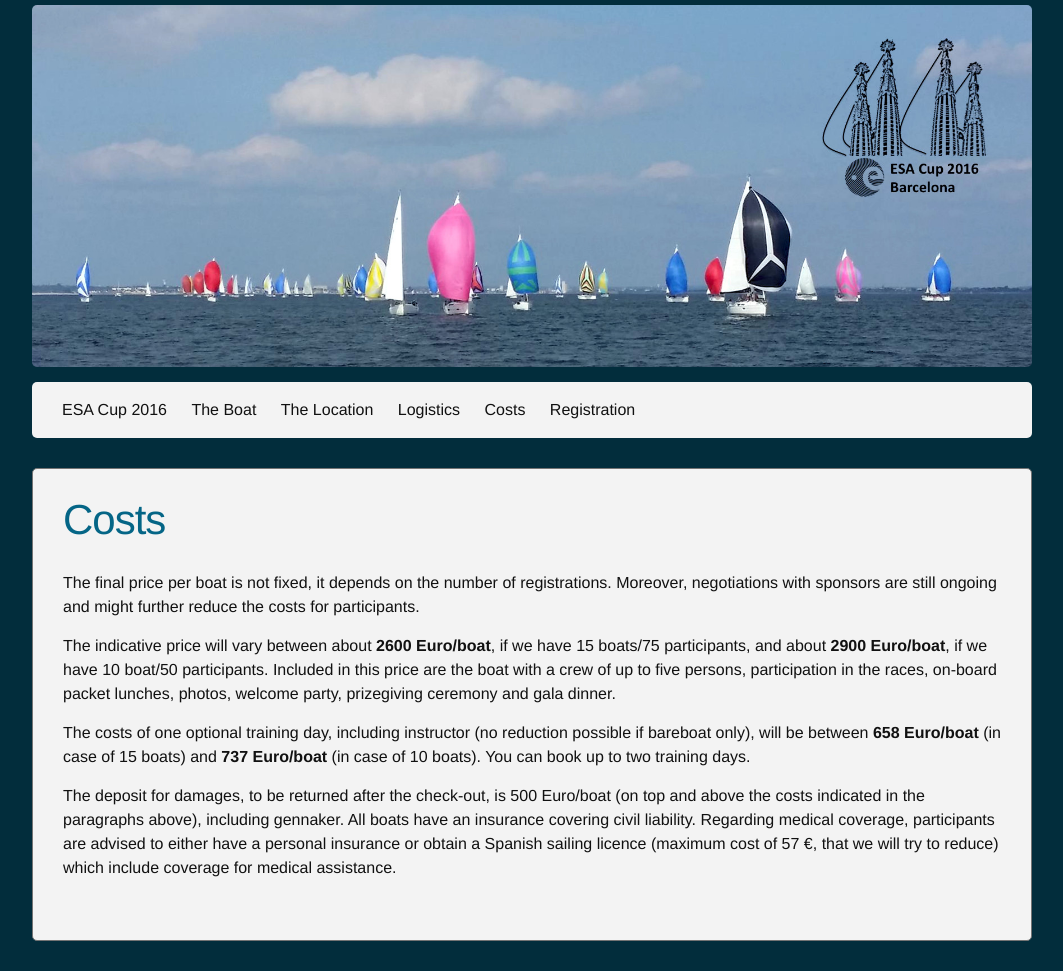
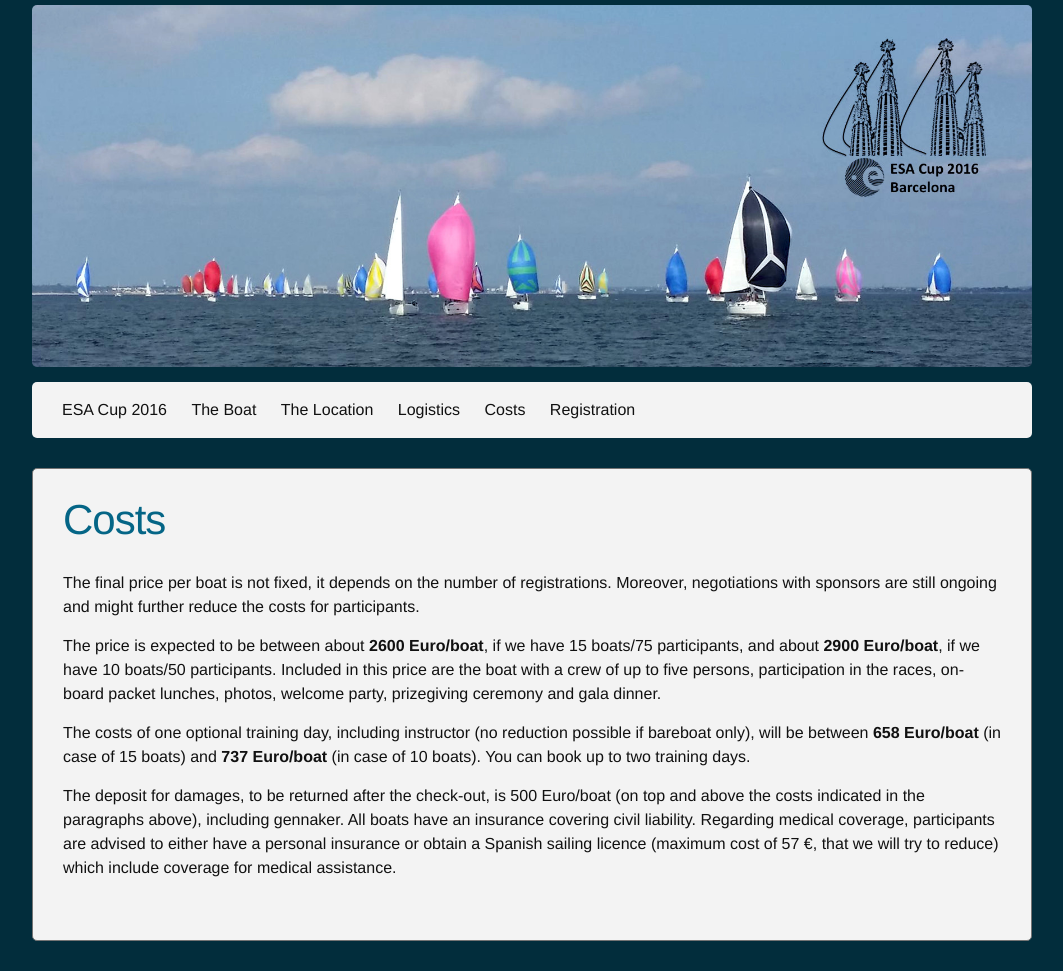
Before and after one commit to esacup2016/esacup2016.github.io, a Jekyll site: the page built from pages/costs.md, in a window 1280 px wide. Shown: the whole page, without its empty margins (108-1171 px from the left). Built offline with Jekyll 4.4.1, drawn with Linux system fonts in a browser that asks for light colours.

Commit message:
Costs: Clarification

```diff
--- a/pages/costs.md
+++ b/pages/costs.md
@@ -9,8 +9,8 @@ The final price per boat is not fixed, it depends on the number of
 registrations. Moreover, negotiations with sponsors are still ongoing and might
 further reduce the costs for participants.
 
-The indicative price will vary between about **2600 Euro/boat**, if we have 15
-boats/75 participants, and about **2900 Euro/boat**, if we have 10 boat/50
+The price is expected to be between about **2600 Euro/boat**, if we have 15
+boats/75 participants, and about **2900 Euro/boat**, if we have 10 boats/50
 participants. Included in this price are the boat with a crew of up to five
 persons, participation in the races, on-board packet lunches, photos, welcome
 party, prizegiving ceremony and gala dinner.
```
